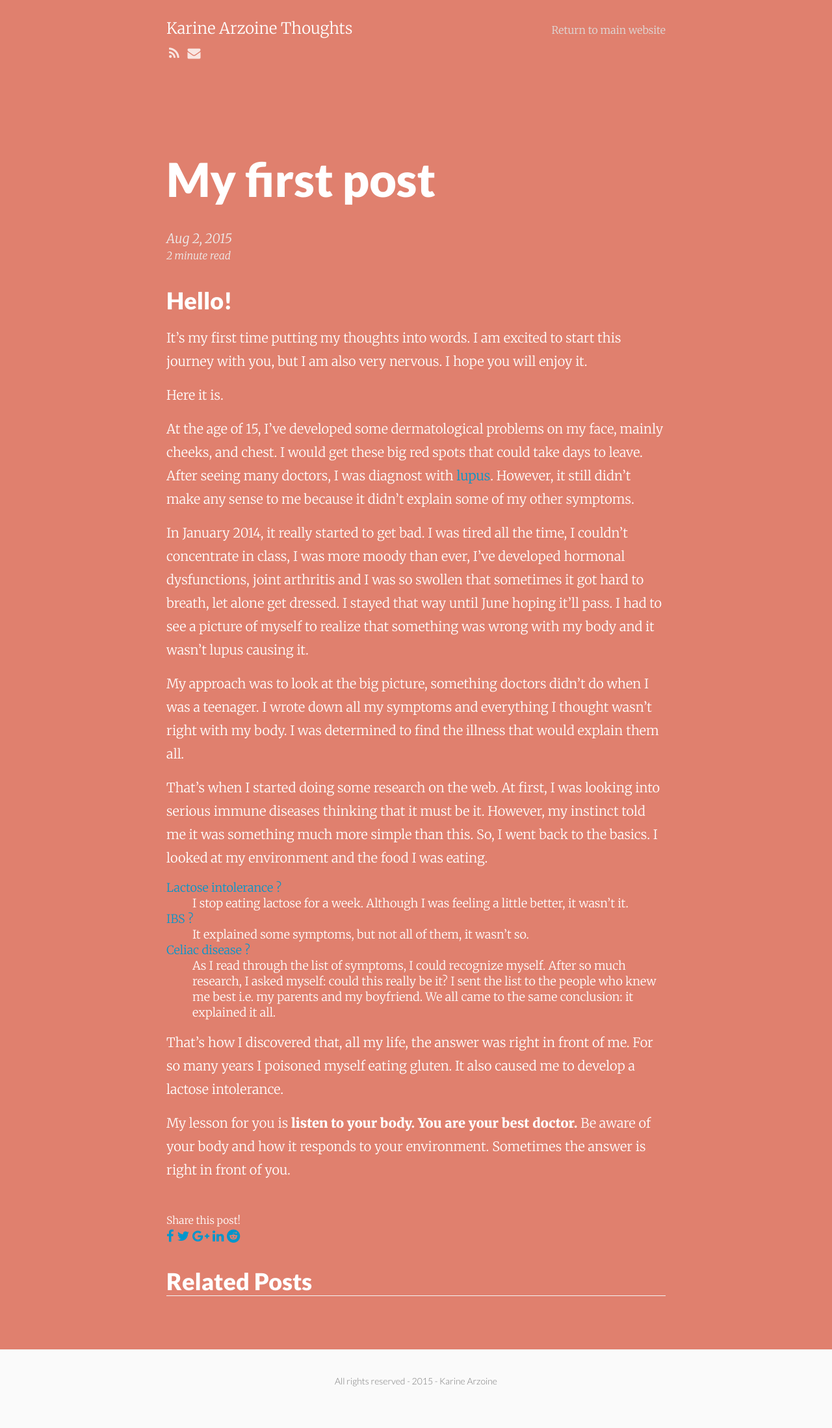
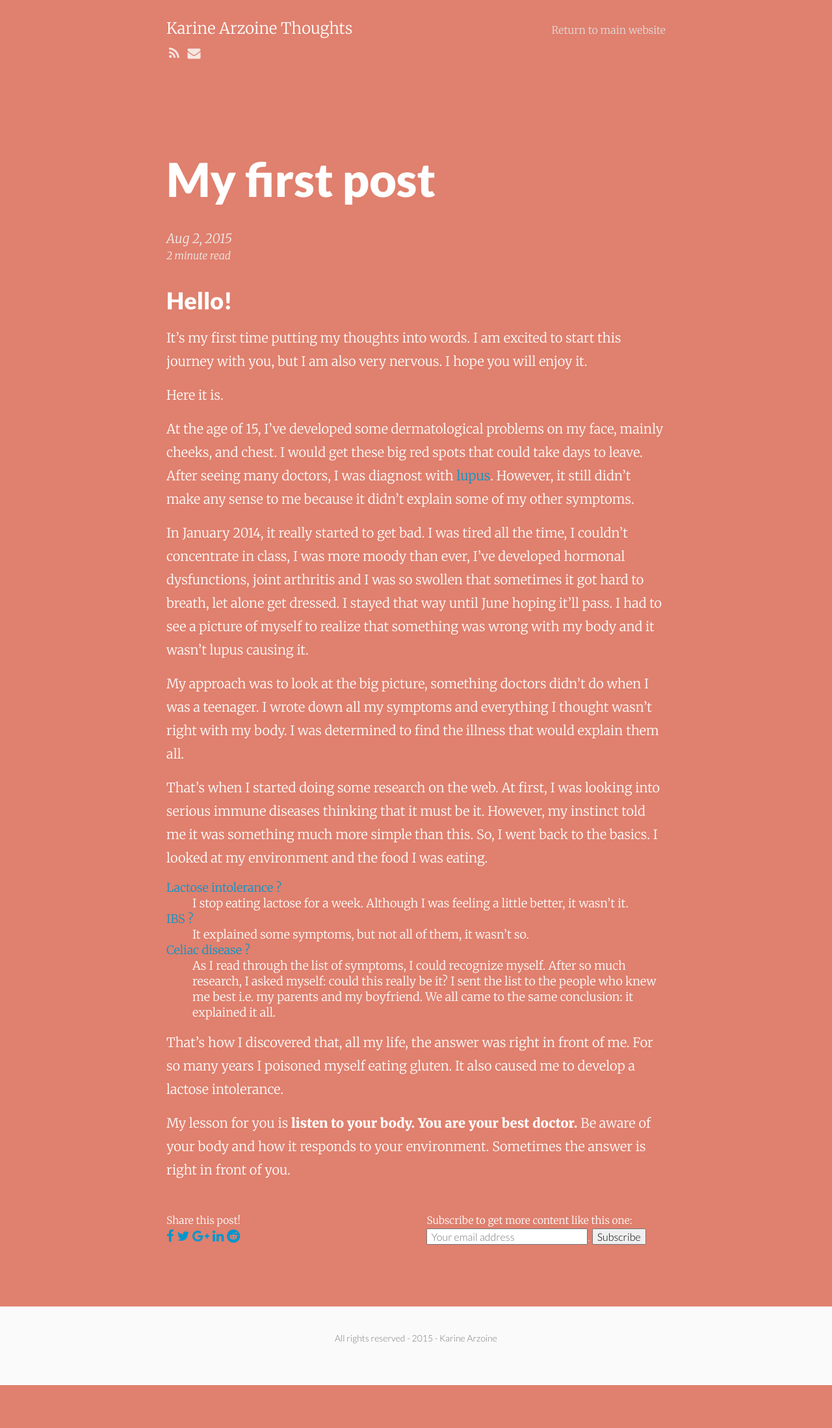
Before and after one commit to karinearzoine/ThoughtsBlog, a Jekyll site: the page built from _posts/2015-08-02-my-first-post.md, in a window 1280 px wide. Shown: the whole page at 65% size. Built offline with Jekyll 4.4.1, drawn with Linux system fonts in a browser that asks for light colours; nearby versions of some CDN libraries; comment, search, counter and statistics services are not loaded; after the commit the page ends 2131 px from its top, so only the background shows below that.

Commit message:
add subscribe button to every post !!
:+1:

```diff
--- a/_config.yml
+++ b/_config.yml
@@ -11,7 +11,7 @@ google_analytics: UA-64155403-1
 
 # Optional features
 animated:           true
-show_related_posts: true
+show_related_posts: false
 show_post_footers:  false
 
 # Disqus post comments
@@ -23,6 +23,11 @@ show_social_icons: true
 github_username:
 twitter_username:
 linkedin_username:
+
+#Subscribe options
+show_subscribe_option: true
+subscribe_text: 'Subscribe to get more content like this one:'
+email_value: 'Your email address'
 
 # Post sharing icons
 show_sharing_icons: true
--- /dev/null
+++ b/_includes/subscribe.html
@@ -0,0 +1,7 @@
+<div class="subscribe">
+    {{ site.subscribe_text }}<br>
+    <form action="https://getsimpleform.com/messages?form_api_token=c6e0c8be3eff8326402bb9db6c770cf8">
+        <input class="email" type="email" name="mail" placeholder=" {{ site.email_value }}" required>.
+        <input class="button2" type="submit" value="Subscribe">
+    </form>
+</div>
--- a/_layouts/post.html
+++ b/_layouts/post.html
@@ -22,6 +22,10 @@ layout: default
 
 {% if site.show_sharing_icons %}
   {% include share_buttons.html %}
+{% endif %}
+
+{% if site.show_subscribe_option %}
+  {% include subscribe.html %}
 {% endif %}
 
 {% if site.show_post_footers %}
--- a/_sass/_main.scss
+++ b/_sass/_main.scss
@@ -182,6 +182,16 @@ table {
   font-family: 'Lato', 'Helvetica Neue', Helvetica, sans-serif;
   font-weight: 300;
   text-align: center;
+}
+
+.button2 {
+  font-family: 'Lato', 'Helvetica Neue', Helvetica, sans-serif;
+  font-weight: 300;
+  text-align: center;
+}
+
+.email {
+  width: 240px;
 }
 
 .pagination a, .pagination .disabled {
@@ -490,10 +500,23 @@ h6,
 
 .share-page {
   font-size:  0.65em;
-  padding: 2em 0 0 0;
+  padding: 2em 18em 0 0;
+  display: inline-block;
 }
 
 .share-page div {
+    font-size: 1.3em;
+
+}
+
+.subscribe {
+  font-size:  0.65em;
+  padding: 2em 0 2em 0;
+  display: inline-block;
+  width: 350px ;
+}
+
+.subscribe div {
   font-size: 1.3em;
 }
 
```
